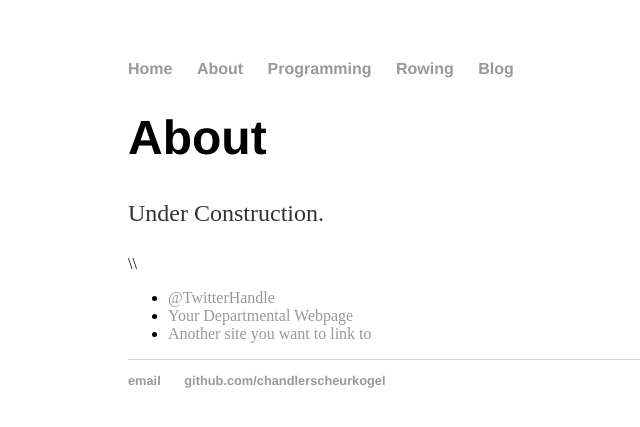
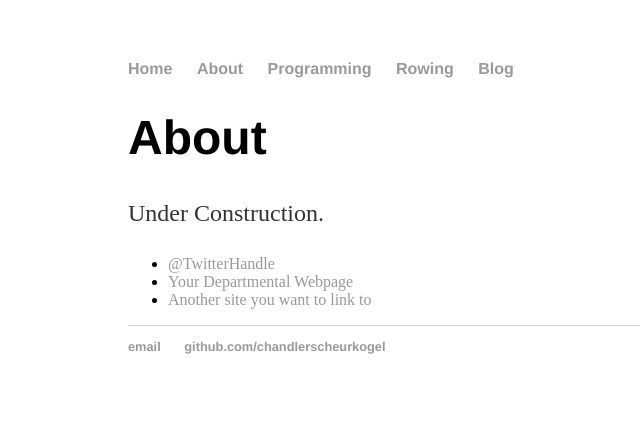
Before and after one commit to ChandlerScheurkogel/ChandlerScheurkogel.github.io, a Jekyll site: the page built from about/index.html, in a window 1280 px wide. Shown: the top 427 px of the page, without its empty margins (64-704 px from the left). Built offline with Jekyll 4.4.1, drawn with Linux system fonts in a browser that asks for light colours; nearby versions of some CDN libraries; library files that are not in the unit come from our copies.

Commit message:
Update index.html

```diff
--- a/about/index.html
+++ b/about/index.html
@@ -8,7 +8,7 @@ title: About Chandler Scheurkogel
 			<h1>About</h1>
 
 			<p>Under Construction.</p>
-		\\</div>
+
 
 			<ul class="contacts">
 				<li><a href="#">@TwitterHandle</a></li>
```
